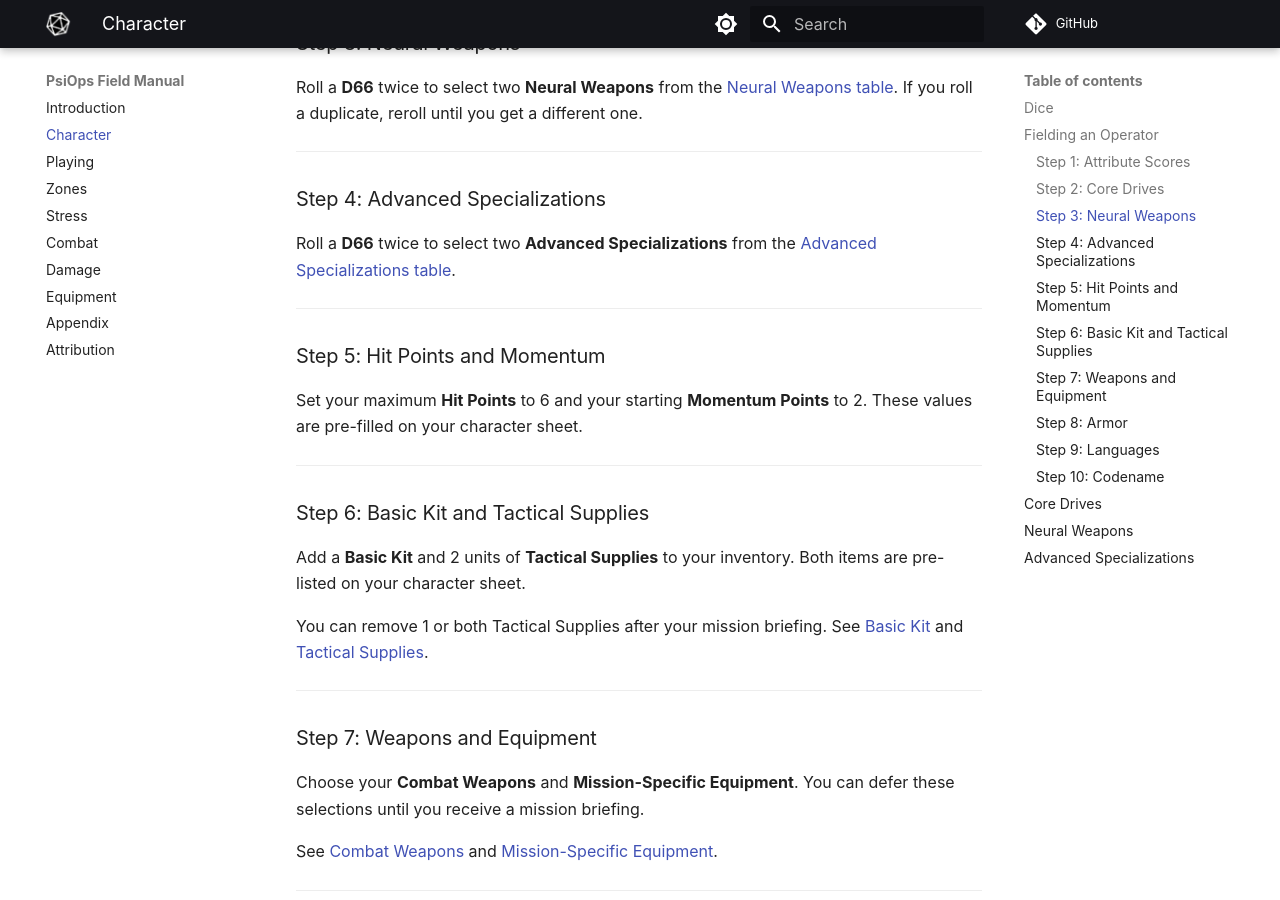
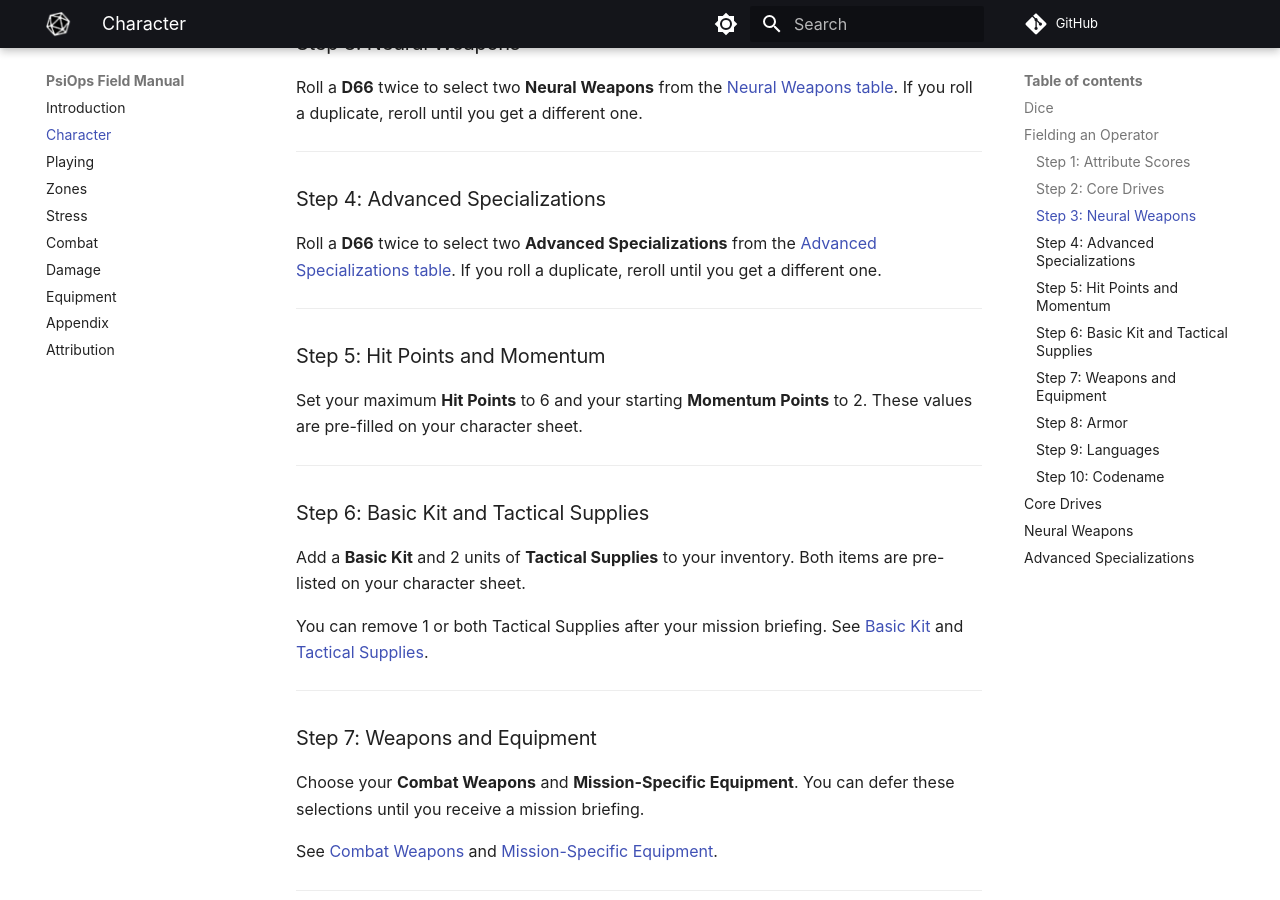
Before and after one commit to joemoose/psiops, an MkDocs documentation site: the page built from docs/character.md, in a window 1280 px wide and 900 px high, scrolled down 1804 px. Built offline with MkDocs 1.6.1 and Material for MkDocs 9.7.7, drawn with Linux system fonts in a browser that asks for light colours; plug-ins that fetch from the network failed and are left out; comment, search, counter and statistics services are not loaded.

Commit message:
Clarify rerolling for Advanced Specializations
Added instruction to reroll duplicates when selecting Advanced Specializations.

```diff
--- a/docs/character.md
+++ b/docs/character.md
@@ -58,7 +58,7 @@ Roll a **D66** twice to select two **Neural Weapons** from the [Neural Weapons t
 
 ### Step 4: Advanced Specializations
 
-Roll a **D66** twice to select two **Advanced Specializations** from the [Advanced Specializations table](#advanced-specializations).
+Roll a **D66** twice to select two **Advanced Specializations** from the [Advanced Specializations table](#advanced-specializations). If you roll a duplicate, reroll until you get a different one.
 
 ---
 
```
